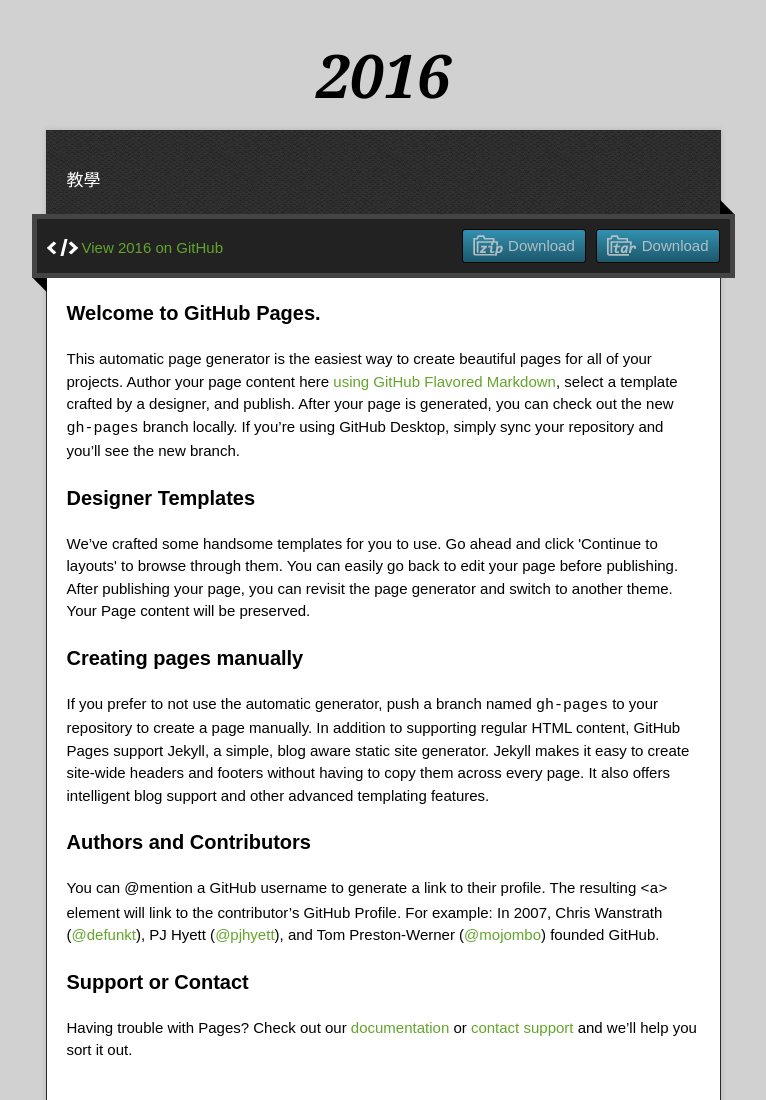
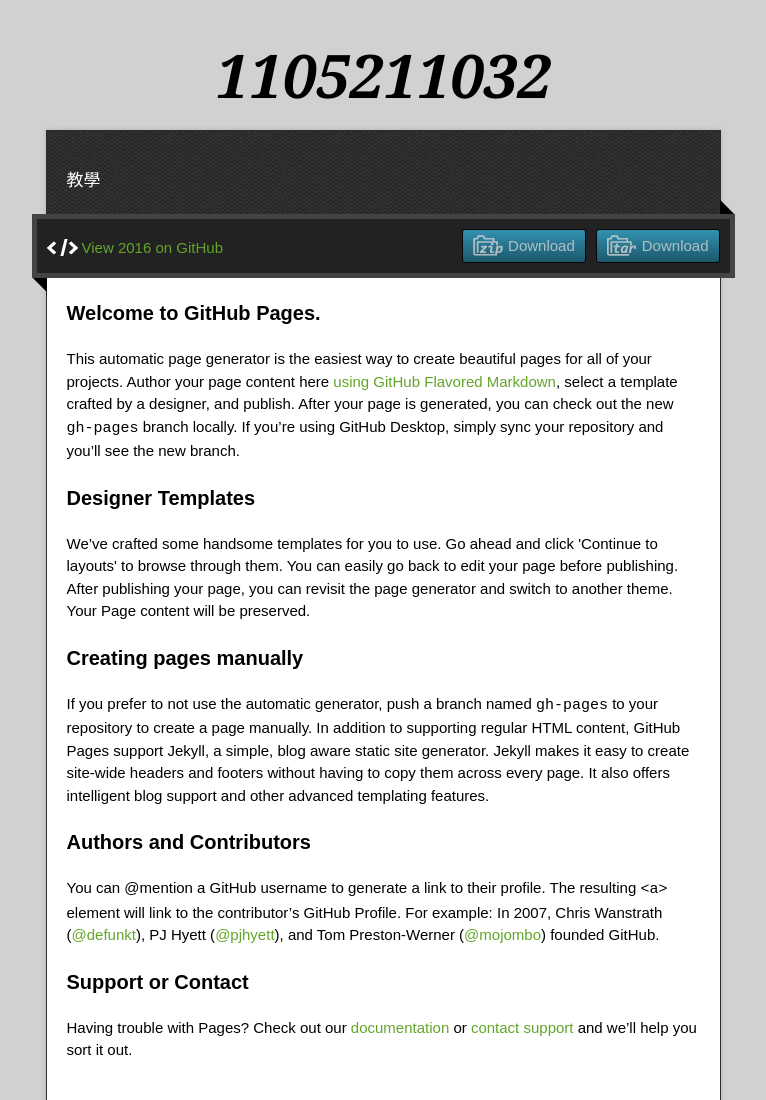
Before and after one commit to 11113/2016, a plain HTML site: page index.html in a window 1280 px wide. Shown: the top 1100 px of the page, without its empty margins (257-1023 px from the left). Drawn offline with nearby package versions, Linux system fonts and the light colour scheme.

Commit message:
Update index.html

```diff
--- a/index.html
+++ b/index.html
@@ -3,6 +3,16 @@
 <!-- Follow him for fun. http://twitter.com/jonrohan. Tail his code on https://github.com/jonrohan -->
 <html>
 <head>
+
+
+
+
+
+
+
+
+
+
   <meta charset="utf-8">
   <meta http-equiv="X-UA-Compatible" content="IE=edge,chrome=1">
 
@@ -22,7 +32,7 @@
 
   <div class="wrapper">
     <header>
-      <h1 class="title">2016</h1>
+      <h1 class="title">1105211032</h1>
     </header>
     <div id="container">
       <p class="tagline">教學</p>
```
